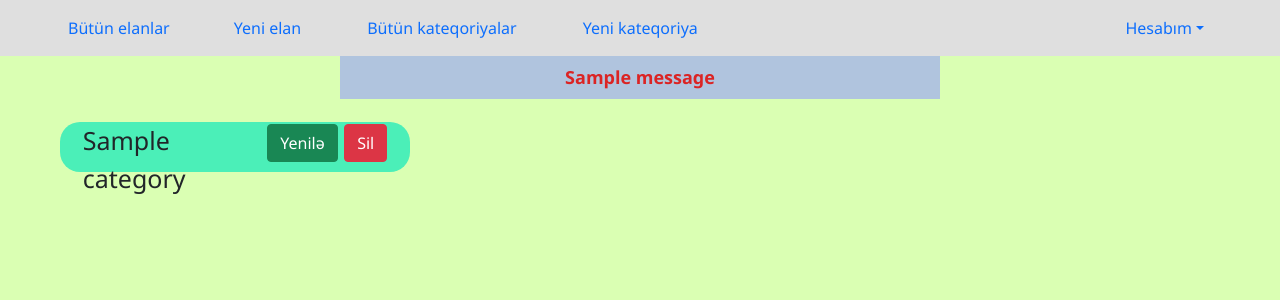
After one commit to Izzet-Aghayev/book_store_project, a Django app: page /categories/ in a window 1280 px wide. The commit adds this page. Shown: the top 300 px of the page. Run offline with Django 4.2, Linux system fonts and the light colour scheme; a user stored in the database is signed in; tables that the repository leaves empty hold one stand-in row (values such as "Sample post"); one stand-in notice (Sample message) is shown.

Commit message:
End of NVT

```diff
--- a/books/forms.py
+++ b/books/forms.py
@@ -22,7 +22,6 @@ class CategoryForm(forms.ModelForm):
 class BookForm(forms.ModelForm):
     class Meta:
         model = Book
-        # exclude = ('created_at', 'updated_at')
         fields = '__all__'
 
     def __init__(self, *args, **kwargs):
--- a/books/models.py
+++ b/books/models.py
@@ -10,7 +10,7 @@ from core.utils.models import TrackingModel
 
 
 class Category(models.Model):
-    name = models.CharField(max_length=30)
+    name = models.CharField(max_length=30, unique=True)
 
     def __str__(self):
         return self.name
--- a/books/urls.py
+++ b/books/urls.py
@@ -4,8 +4,6 @@ from . import views as book_views
 
 urlpatterns = [
     path('', book_views.ListBookViews.as_view(), name='all_books'),
-
-    path('category/', book_views.AddCategoryView.as_view(), name='add_category'),
 
     path('create/', book_views.CreateBookView.as_view(), name='create_book'),
 
@@ -16,4 +14,12 @@ urlpatterns = [
     path('delete/<int:pk>/', book_views.DeleteBookView.as_view(), name='delete_book'),
 
     path('buy/<int:pk>/', book_views.BuyBook.as_view(), name='buy'),
+
+    path('categories/', book_views.ListCategoryView.as_view(), name='all_categories'),
+
+    path('add_category/', book_views.AddCategoryView.as_view(), name='add_category'),
+
+    path('update_category/<int:pk>/', book_views.UpdateCategoryView.as_view(), name='update_category'),
+
+    path('delete_category/<int:pk>/', book_views.DeleteCategoryView.as_view(), name='delete_category'),
 ]
--- a/books/views.py
+++ b/books/views.py
@@ -7,6 +7,7 @@ from django.utils.timezone import now
 from accounts.models import Profile, User
 
 from .models import (
+    Category,
     Book,
     BuyBookNumber
 )
@@ -19,14 +20,19 @@ from .forms import (
 
 
 
-class AddCategoryView(View):
+class AddCategoryView(LoginRequiredMixin, View):
     def get(self, request):
+        user = request.user
         form = CategoryForm()
         context = {
             'form': form,
         }
 
-        return render(request, 'books/add_category.html', context)
+        if user.is_employee == 1:
+            return render(request, 'books/categories/add_category.html', context)
+        else:
+            messages.error(request, 'Yalnız inzibatçı baxa bilər')
+            return redirect('all_books')
 
     def post(self, request):
         form = CategoryForm(request.POST)
@@ -36,6 +42,100 @@ class AddCategoryView(View):
 
             messages.success(request, 'Kateqoriya əlavə edildi')
             return redirect('add_category')
+
+        messages.error(request, 'Bu kateqoriya mövcuddur')
+        return redirect('add_category')
+
+
+class ListCategoryView(LoginRequiredMixin, View):
+    def get(self, request):
+        user = request.user
+        categories = Category.objects.all()
+
+        context = {
+            'categories': categories,
+        }
+
+        if user.is_employee == 1:
+            return render(request, 'books/categories/all_categories.html', context)
+        else:
+            messages.error(request, 'Yalnız inzibatçı üçündür')
+            return redirect('all_books')
+
+
+class UpdateCategoryView(LoginRequiredMixin, View):
+    def get_category_object(self, pk):
+        categories = Category.objects.all()
+        category = get_object_or_404(categories, pk=pk)
+
+        return category
+
+    def get(self, request, pk):
+        user = request.user
+        category = self.get_category_object(pk=pk)
+        form = CategoryForm(instance=category)
+
+        context = {
+            'form': form,
+        }
+
+        if user.is_employee == 1:
+            return render(request, 'books/categories/update_category.html', context)
+        else:
+            messages.error(request, 'Yalnız inzibatçı dəyişim edə bilər')
+            return redirect('all_books')
+
+    def post(self, request, pk):
+        category = self.get_category_object(pk=pk)
+        form = CategoryForm(request.POST, instance=category)
+
+        if form.is_valid():
+            form.save()
+
+            messages.success(request, 'Kateqoriya dəyişdirildi')
+            return redirect('all_categories')
+
+        messages.error(request, 'Bu kateqoriya mövcuddur')
+        return redirect('all_categories')
+
+
+class DeleteCategoryView(LoginRequiredMixin, View):
+    def get_category_object(self, pk):
+        categories = Category.objects.all()
+        category = get_object_or_404(categories, pk=pk)
+
+        return category
+
+    def post(self, request, pk):
+        user = request.user
+        category = self.get_category_object(pk=pk)
+
+        if user.is_employee == 1:
+            category
+            self.perform_delete(obj=category)
+
+            messages.success(request, 'Kateqoriya silindi')
+            return redirect('all_categories')
+        else:
+            messages.error(request, 'Yalnız inzibatçı silə bilər')
+            return redirect('all_books')
+
+    def get(self, request, pk):
+        user = request.user
+        category = self.get_category_object(pk=pk)
+
+        if user.is_employee == 1:
+            category
+            self.perform_delete(obj=category)
+
+            messages.success(request, 'Kateqoriya silindi')
+            return redirect('all_categories')
+        else:
+            messages.error(request, 'Yalnız inzibatçı silə bilər')
+            return redirect('all_books')
+
+    def perform_delete(self, obj):
+        obj.delete()
 
 
 
--- a/templates/base/nav.html
+++ b/templates/base/nav.html
@@ -9,6 +9,10 @@
 
           <li class="nav-item">
             <a class="nav-link" href="{% url 'create_book' %}">Yeni elan</a>
+          </li>
+
+          <li style="margin-left: 50px;" class="nav-item">
+            <a class="nav-link" href="{% url 'all_categories' %}">Bütün kateqoriyalar</a>
           </li>
 
           <li style="margin-left: 50px;" class="nav-item">
--- /dev/null
+++ b/templates/books/categories/all_categories.html
@@ -0,0 +1,37 @@
+{% extends 'base/layout.html' %}
+
+{% block title %}
+  Bütün kateqorialar
+{% endblock %}
+
+{% block message %}
+  {% if messages %}
+    {% for message in messages %}
+      <div class="container" style="background-color: lightsteelblue; width: 600px;">
+        <b><div class="mx-auto p-2" style="width: auto; font-size: 18px; color: rgb(219, 36, 36); text-align: center;">{{ message }}</div></b>
+      </div>
+    {% endfor %}
+  {% endif %}
+{% endblock %}
+
+{% block content %}
+  <body style="background-color:rgb(218, 255, 179);">
+    <div style="display: flex; justify-content: center;">
+      <div style="width: 1200px;" class="row row-cols-3 mb-3 mt-2">
+        {% for category in categories %}
+          <div style="display: flex; justify-content: space-around; width: 350px; height: 50px; border-radius: 20px; background-color: rgb(75, 239, 184); margin-left: 20px; margin-top: 15px; font-size: 25px;" aria-hidden="true">
+            <span class="placeholder col-6">{{ category }}</span>
+           <div>
+            <div class="btn btn-success">
+                <a style="color: white; text-decoration: none;" href="{% url 'update_category' category.id %}">Yenilə</a>
+              </div>
+              <div class="btn btn-danger">
+                <a style="color: white; text-decoration: none;" href="{% url 'delete_category' category.id %}">Sil</a>
+              </div>
+            </div>
+          </div>
+        {% endfor %}
+      </div>
+    </div>
+  </body>
+{% endblock %}
```
Also changed, not shown: templates/books/categories/update_category.html (added, +34 -0 lines), books/migrations/0004_alter_category_name.py (added), templates/books/categories/add_category.html (renamed from templates/books/add_category.html).
